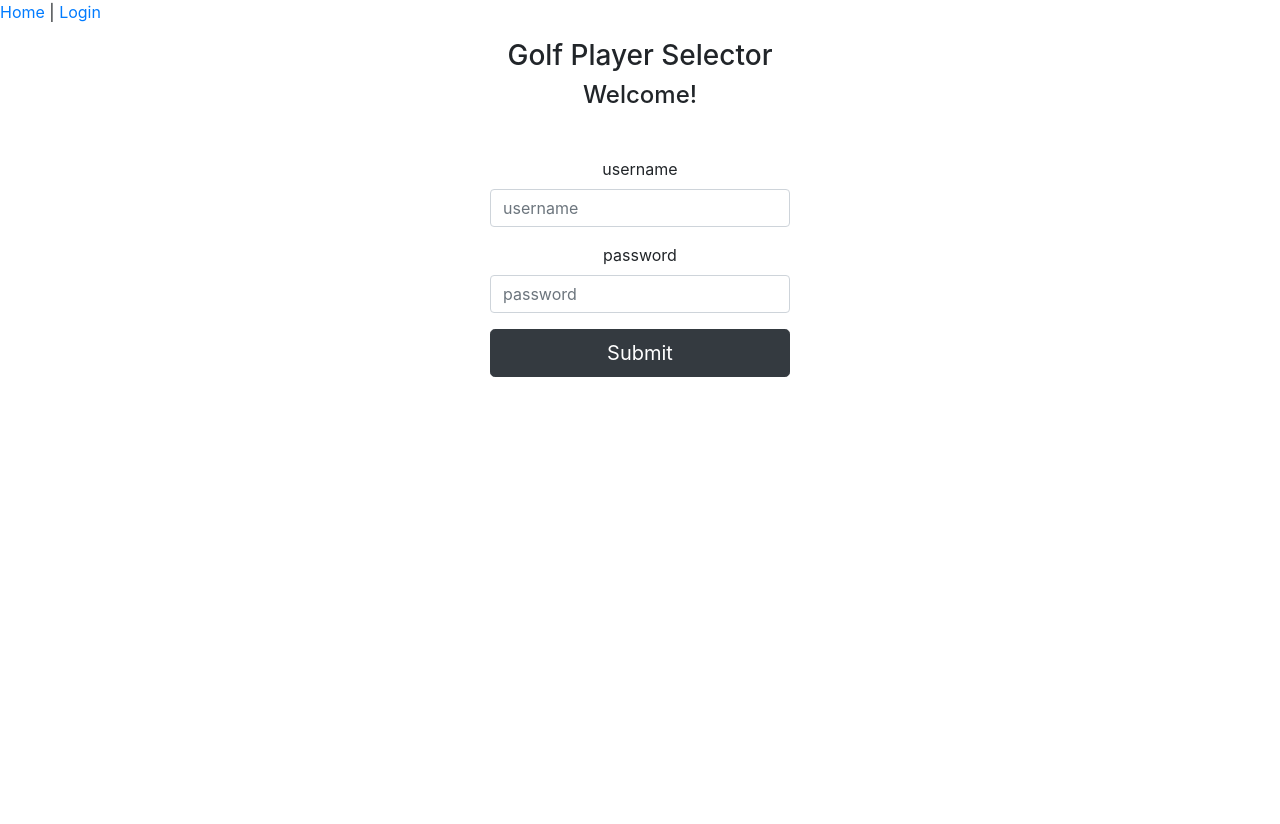
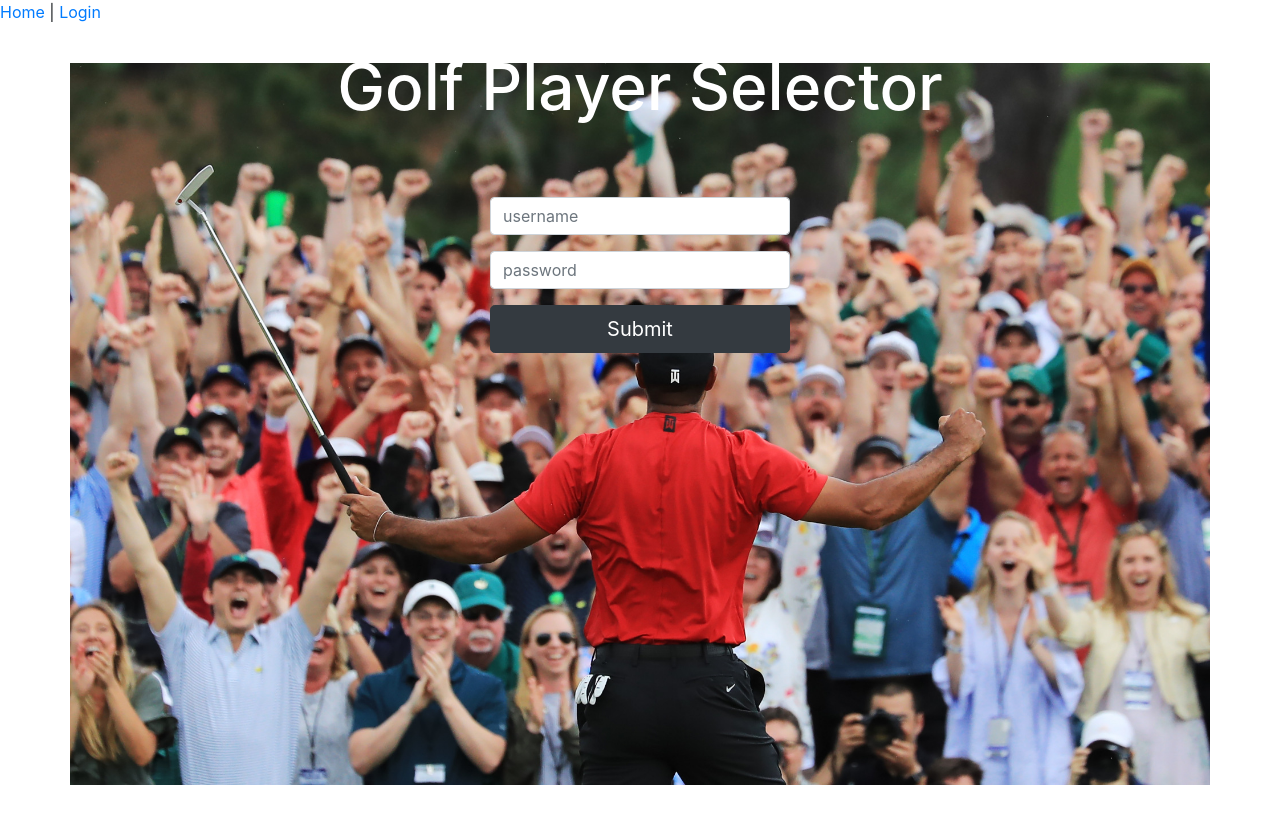
Before and after one commit to gistewart/golf-player-selector, a React (Create React App) app in the folder client/: page /login in a window 1280 px wide. Shown: the top 824 px of the page. Before the commit the page ends 800 px from the top, so only its background shows below. Built offline with nearby package versions, Linux system fonts and the light colour scheme.

Commit message:
adds background image to login page

```diff
--- a/client/src/components/LoginForm/LoginForm.js
+++ b/client/src/components/LoginForm/LoginForm.js
@@ -3,7 +3,7 @@ import { withRouter } from "react-router-dom";
 import UserContext from "../../context/UserContext";
 import Auth from "../../utils/Auth";
 import "./style.css";
-import { Button, Form, FormGroup, Label, Input } from "reactstrap";
+import { Button, FormGroup, Input } from "reactstrap";
 
 class LoginForm extends Component {
   static contextType = UserContext;
@@ -31,12 +31,12 @@ class LoginForm extends Component {
 
   render() {
     return (
+      <>
+        <h3 className="heading">Golf Player Selector</h3>
         <form className="login-form" onSubmit={this.submitHandler}>
-        <h3>Golf Player Selector</h3>
-        <h4>Welcome!</h4>
           <p className="mb-5"></p>
           <FormGroup>
-          <Label>username</Label>
+            {/* <Label>username</Label> */}
             <Input
               type="text"
               name="username"
@@ -46,7 +46,7 @@ class LoginForm extends Component {
             />
           </FormGroup>
           <FormGroup>
-          <Label>password</Label>
+            {/* <Label>password</Label> */}
             <Input
               type="password"
               name="password"
@@ -59,6 +59,7 @@ class LoginForm extends Component {
             </Button>
           </FormGroup>
         </form>
+      </>
     );
   }
 }
--- a/client/src/components/LoginForm/style.css
+++ b/client/src/components/LoginForm/style.css
@@ -1,3 +1,11 @@
+.heading {
+  color: white;
+  font-size: 4rem;
+  text-align: center;
+  padding-top: 25px;
+  /* background-color: grey; */
+}
+
 .login-form {
   text-align: center;
   width: 100%;
--- a/client/src/components/PlayerCard/index.js
+++ b/client/src/components/PlayerCard/index.js
@@ -1,7 +1,7 @@
 import React from "react";
 import "./style.css";
 // import "bootstrap/dist/css/bootstrap.min.css";
-import { Container, Row, Col, CardDeck } from "reactstrap";
+import { Row, Col, CardDeck } from "reactstrap";
 
 function PlayerCard({ removePlayer, selectPlayer, ...player }) {
   return (
--- a/client/src/components/PlayerTeam/index.js
+++ b/client/src/components/PlayerTeam/index.js
@@ -1,7 +1,6 @@
 import React from "react";
 import "./style.css";
 import "bootstrap/dist/css/bootstrap.min.css";
-import { Container, Row, Col, CardDeck } from "reactstrap";
 
 function PlayerTeam(props) {
   return (
--- a/client/src/pages/HomePage/HomePage.js
+++ b/client/src/pages/HomePage/HomePage.js
@@ -6,7 +6,7 @@ import Title from "../../components/Title";
 import API from "../../utils/API";
 import "./style.css";
 import Nav from "../../components/Nav";
-import { Container, Row, Col, CardDeck } from "reactstrap";
+import { Col } from "reactstrap";
 
 class App extends Component {
   state = {
--- a/client/src/pages/LoginPage/LoginPage.js
+++ b/client/src/pages/LoginPage/LoginPage.js
@@ -1,8 +1,13 @@
 import React from "react";
 import LoginForm from "../../components/LoginForm/LoginForm";
+import "./style.css";
 
 const LoginPage = () => {
-  return <LoginForm />;
+  return (
+    <div className="container">
+      <LoginForm />
+    </div>
+  );
 };
 
 export default LoginPage;
--- a/client/src/pages/LoginPage/style.css
+++ b/client/src/pages/LoginPage/style.css
@@ -0,0 +1,8 @@
+.container {
+  background-image: url("./images/101.jpg");
+  background-repeat: no-repeat;
+  background-size: contain;
+  background-position: center;
+  height: 100vh;
+  width: 100vw;
+}
```
Also changed, not shown: client/src/App.css (+6 -2 lines), client/src/components/Jumbotron/index.js (deleted, +0 -19 lines), client/src/pages/LoginPage/images/101.jpg (added). Lines whose indentation alone changed are shown as unchanged.
